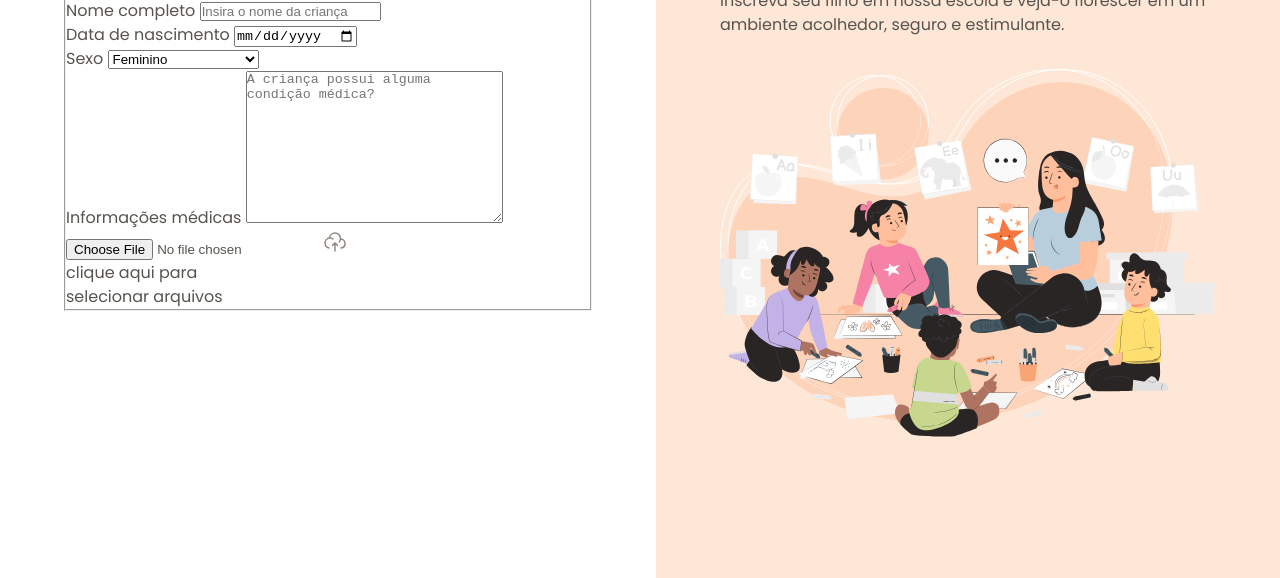
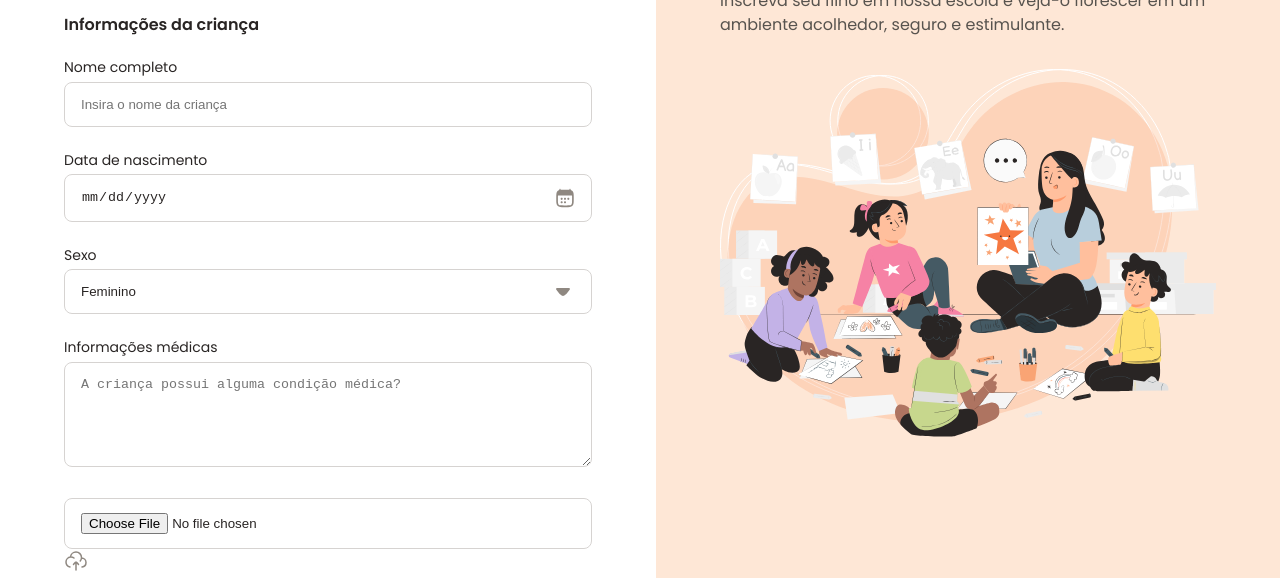
Before and after one commit to rafaeldotdev/form-1, a plain HTML site: page index.html in a window 1280 px wide. Shown: the part 222-800 px from the top of the page. Drawn offline with Linux system fonts and the light colour scheme.

Commit message:
estilizando o form

```diff
--- a/index.html
+++ b/index.html
@@ -17,18 +17,26 @@
       <main>
         <div class="main-container">
           <div class="back">
-          <img src="./assets/icons/arrow-left.svg" alt="">
+            <img src="./assets/icons/arrow-left.svg" alt="" />
             <span>voltar</span>
           </div>
           <h2>Formulário de matrícula</h2>
-          <p>Preencha os dados abaixo para matricular seu filho na escola de educação infantil Estrelas do Amanhã.</p>
+          <p>
+            Preencha os dados abaixo para matricular seu filho na escola de
+            educação infantil Estrelas do Amanhã.
+          </p>
 
           <form enctype="multipart/form-data">
             <fieldset class="child-info">
               <legend>Informações da criança</legend>
               <div class="input-wrapper">
                 <label for="fullname">Nome completo</label>
-              <input type="text" id="fullname" name="fullname" placeholder="Insira o nome da criança">
+                <input
+                  type="text"
+                  id="fullname"
+                  name="fullname"
+                  placeholder="Insira o nome da criança"
+                />
               </div>
 
               <div class="input-wrapper">
@@ -47,14 +55,28 @@
 
               <div class="text-area-wrapper">
                 <label for="medical-info">Informações médicas</label>
-              <textarea name="medical-info" id="medical-info" cols="30" rows="10" placeholder="A criança possui alguma condição médica?"></textarea>
+                <textarea
+                  name="medical-info"
+                  id="medical-info"
+                  cols="30"
+                  rows="5"
+                  placeholder="A criança possui alguma condição médica?"
+                ></textarea>
               </div>
 
               <div class="drop-area-wrapper">
-              <input type="file" name="droparea-birth" id="droparea-birth">
-              <img src="./assets/icons/cloud-upload.svg" alt="" srcset="">
-              <p>clique aqui para <br>
-              selecionar arquivos</p>
+                <div class="drop-zone">
+                  <input
+                    type="file"
+                    name="droparea-birth"
+                    id="droparea-birth"
+                  />
+                  <img src="./assets/icons/cloud-upload.svg" alt="" srcset="" />
+                  <p>
+                    clique aqui para <br />
+                    selecionar arquivos
+                  </p>
+                </div>
               </div>
             </fieldset>
           </form>
@@ -63,12 +85,21 @@
       <aside>
         <div class="aside-container">
           <header>
-            <img src="./assets/icons/logo.svg" alt="Logo estrelas do amanhã">
-            <h1>Porque cada momento de
+            <img src="./assets/icons/logo.svg" alt="Logo estrelas do amanhã" />
+            <h1>
+              Porque cada momento de
               <span>aprendizado</span>
-            conta</h1>
-            <p>Inscreva seu filho em nossa escola e veja-o florescer em um ambiente acolhedor, seguro e estimulante.</p>
-            <img src="./assets/images/Illustration.svg" alt="Ilustração de uma professora ensinando arte" srcset="">
+              conta
+            </h1>
+            <p>
+              Inscreva seu filho em nossa escola e veja-o florescer em um
+              ambiente acolhedor, seguro e estimulante.
+            </p>
+            <img
+              src="./assets/images/Illustration.svg"
+              alt="Ilustração de uma professora ensinando arte"
+              srcset=""
+            />
           </header>
         </div>
       </aside>
--- /dev/null
+++ b/styles/fields/index.css
@@ -0,0 +1,46 @@
+input, textarea, select{
+  appearance: none;
+  width: 100%;
+  border: 1px solid var(--stroke-default);
+  padding: .875rem 1rem;
+  border-radius: 0.5rem;
+  color: var(--text-primary);
+}
+
+label{
+  display: block;
+  margin-bottom: .25rem;
+  color: var(--text-primary);
+  font: var(--text-sm);
+}
+
+input:focus,
+select:focus,
+textarea:focus{
+  outline: .25rem solid var(--surface-secondary);
+  border: .125rem solid var(--stroke-highlight);
+  outline-offset: .1px;
+}
+
+input[type="date"]{
+  position: relative;
+
+  &::-webkit-calendar-picker-indicator{
+    opacity: 0;
+  }
+
+  &::before{
+    content: "";
+    position: absolute;
+    background: url(/assets/icons/calendar-03.svg) center/contain;
+    height: 1.25rem;
+    width: 1.25rem;
+    right: 1rem;
+    top: 50%;
+    transform: translateY(-50%)
+  }
+}
+
+select{
+  background: url(/assets/icons/arrow-down.svg) no-repeat calc(100% - 1rem);
+}
--- /dev/null
+++ b/styles/forms.css
@@ -0,0 +1,17 @@
+@import url(../styles/fields/index.css);
+
+form{
+  margin-top: 2.5rem;
+}
+
+fieldset{
+  border: none;
+  display: grid;
+  gap: 1.5rem;
+}
+
+legend{
+  color: var(--text-primary);
+  margin-bottom: 1.5rem;
+  font: var(--h4);
+}
--- a/styles/global.css
+++ b/styles/global.css
@@ -61,3 +61,13 @@ img{
   max-width: 100%;
   height: auto;
 }
+
+::-webkit-scrollbar {
+  width: 3px;
+  height: 0;
+  background-color: var(--surface-secondary)
+}
+
+::-webkit-scrollbar-thumb {
+  background-color: var(--stroke-default)
+}
--- a/styles/index.css
+++ b/styles/index.css
@@ -1,2 +1,3 @@
 @import url(global.css);
 @import url(layout.css);
+@import url(forms.css);
```
Lines whose indentation alone changed are shown as unchanged.
